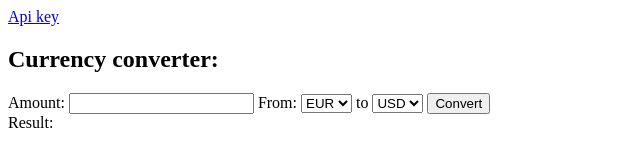
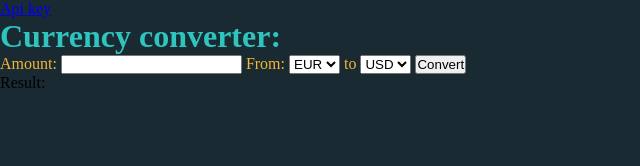
Before and after one commit to AdrianSkar/conversions, a website: page index.html in a window 1280 px wide. Shown: the whole page, without its empty margins (0-640 px from the left). Drawn offline with Linux system fonts and the light colour scheme.

Commit message:
adding main design colors

```diff
--- a/index.html
+++ b/index.html
@@ -5,6 +5,8 @@
 	<meta charset="UTF-8">
 	<meta http-equiv="X-UA-Compatible" content="IE=edge">
 	<meta name="viewport" content="width=device-width, initial-scale=1.0">
+	<link rel="stylesheet" href="style.css">
+
 	<title>Ana and Adrian's conversion tool</title>
 </head>
 
@@ -13,7 +15,7 @@
 		<a id="currApi" href="#">Api key</a>
 	</nav>
 	<main>
-		<h2>Currency converter:</h2>
+		<h1>Currency converter:</h1>
 		<form action="#">
 			<label for="input-amt">Amount:</label>
 			<input id="input-amt" type="number" limit="100" required>
--- /dev/null
+++ b/style.css
@@ -0,0 +1,18 @@
+* {
+    box-sizing: border-box;
+    margin: 0;
+    padding: 0;
+}
+
+body {
+    background-color: #192A33;
+}
+
+h1 {
+    color: #2FC4BE;
+justify-content: center;
+}
+
+label {
+    color: #F6B633;
+}
```
